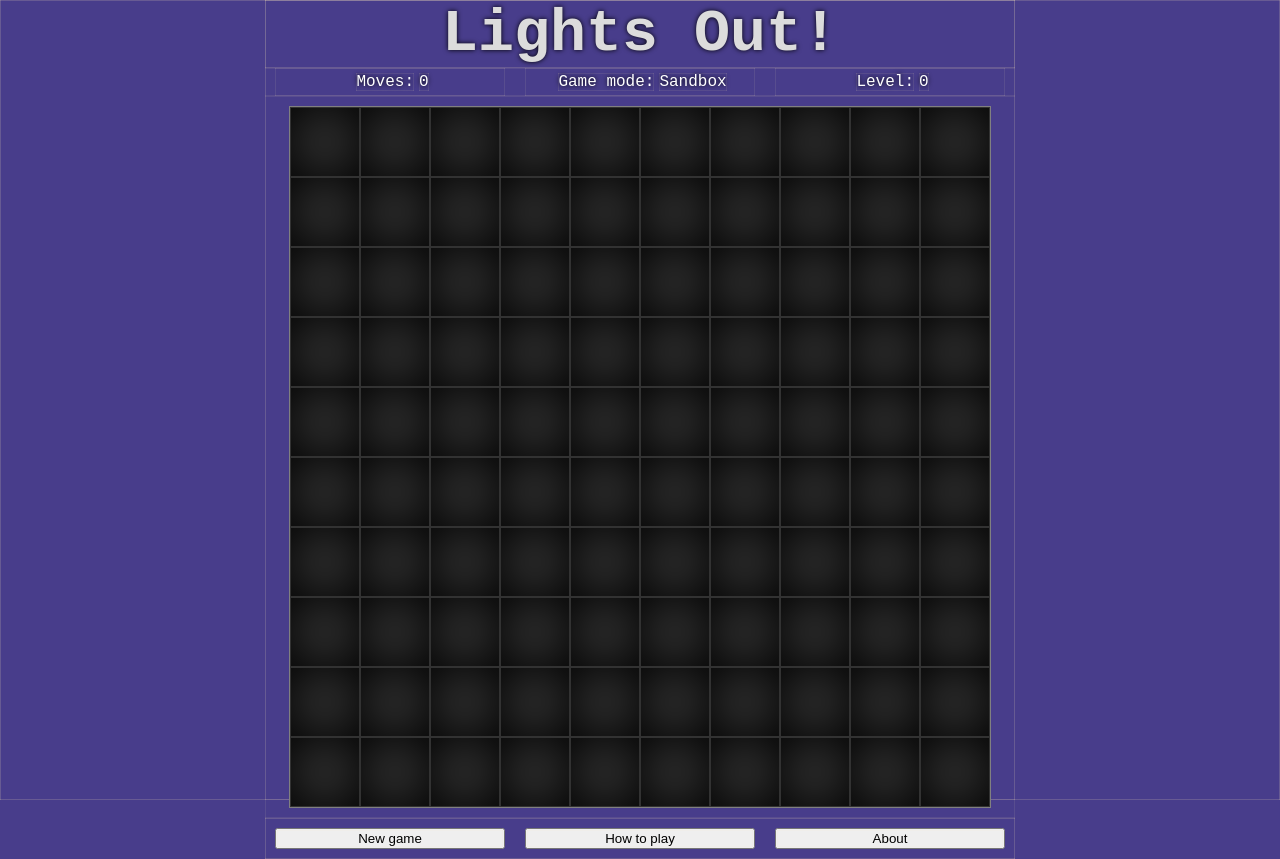
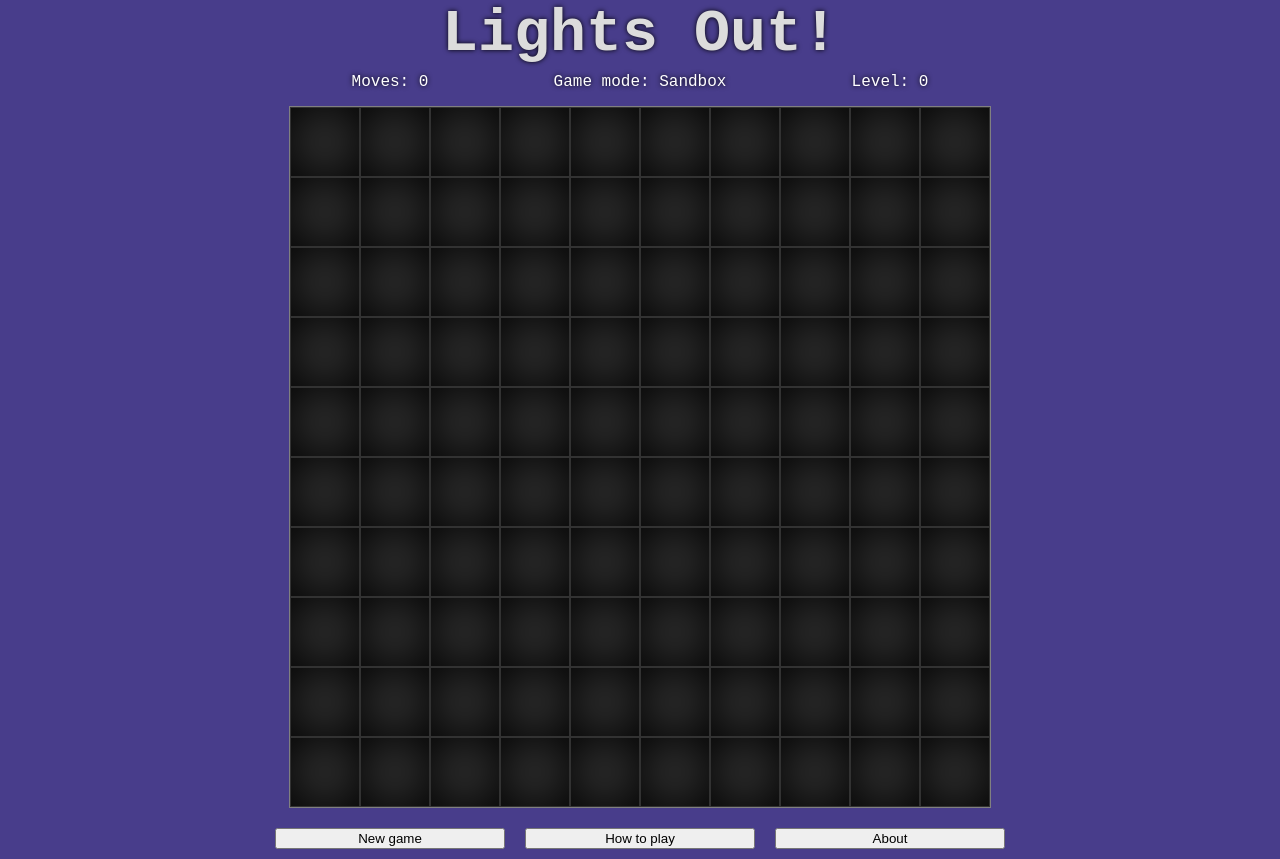
Before and after one commit to HectorVilas/lights-out, a plain HTML site: page index.html in a window 1280 px wide. Drawn offline with Linux system fonts and the light colour scheme; a web font is replaced by a local one.

Commit message:
styling, removed testing borders

```diff
--- a/index.html
+++ b/index.html
@@ -20,16 +20,16 @@
 
     <div class="top">
       <div class="moves">
-        <p class="displayTitle">Moves:</p>
-        <p class="displayMoves"></p>
+        <p class="displayTitle">Moves: <span class="displayMoves"></span></p>
+
       </div>
       <div class="gameMode">
-        <p class="displayTitle">Game mode:</p>
-        <p class="displayGamemode"></p>
+        <p class="displayTitle">Game mode: <span class="displayGamemode"></span></p>
+
       </div>
       <div class="level">
-        <p class="displayTitle">Level:</p>
-        <p class="displayLevel">0</p>
+        <p class="displayTitle">Level: <span class="displayLevel">0</span></p>
+
       </div>
     </div>
     <div class="middle">
--- a/style.css
+++ b/style.css
@@ -130,18 +130,22 @@ header p {
 
 /* - - - Level selection - - - */
 
+
 .GameModes {
   flex: 1 1 auto;
   flex-direction: column;
   height: 100%;
-  gap: 50px;
+  /* gap: 50px; */
+  padding: 0 5px;
 }
 
 .NormalLevelsList {
+  flex: 10 1 auto;
   flex-flow: row wrap;
 }
 
 .divOtherGameModes {
+  /* height: 10px; */
   flex-direction: column;
 }
 
@@ -190,6 +194,6 @@ header p {
 } */
 
 /*testing*/
-* {
+** {
   box-shadow: inset 0 0 1px wheat;
 }
```
